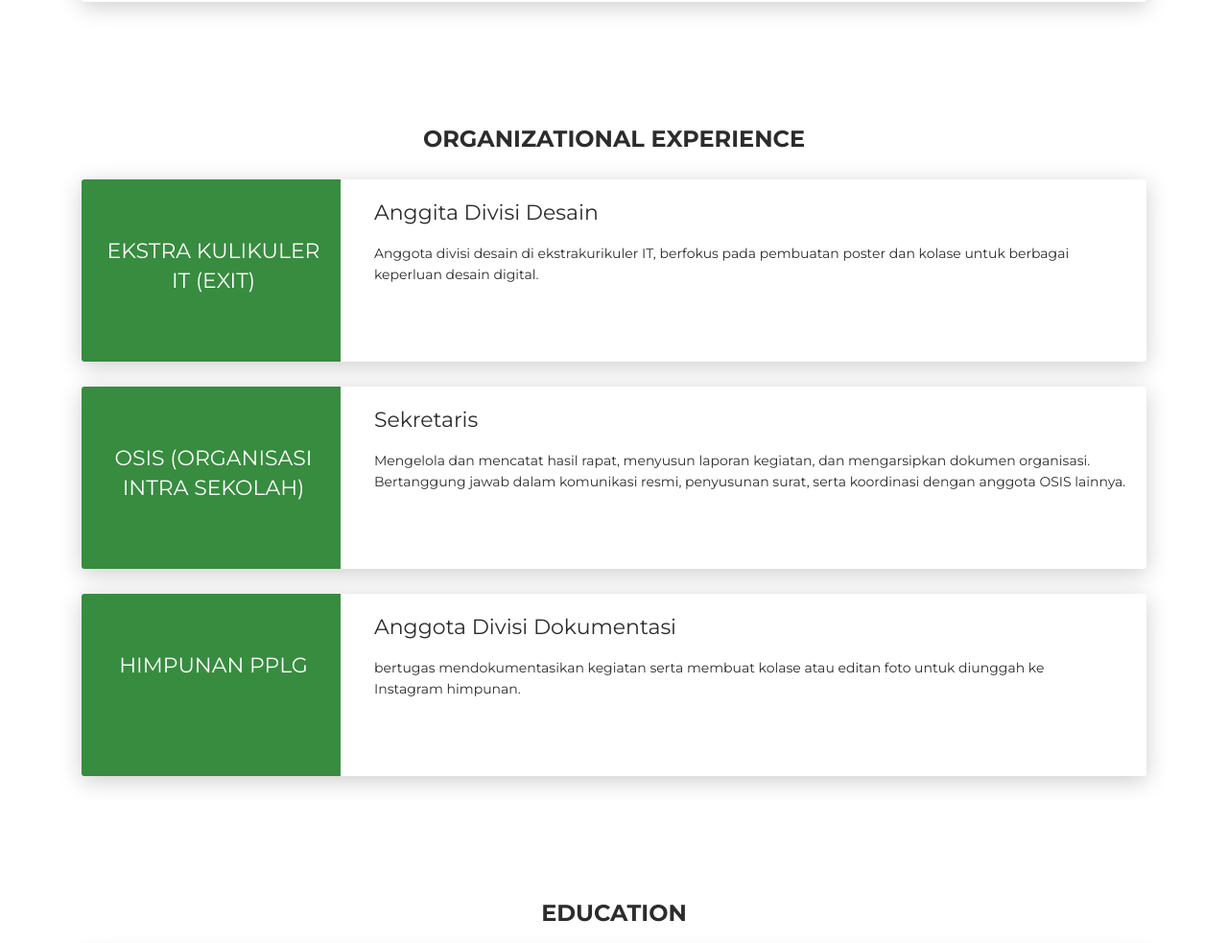
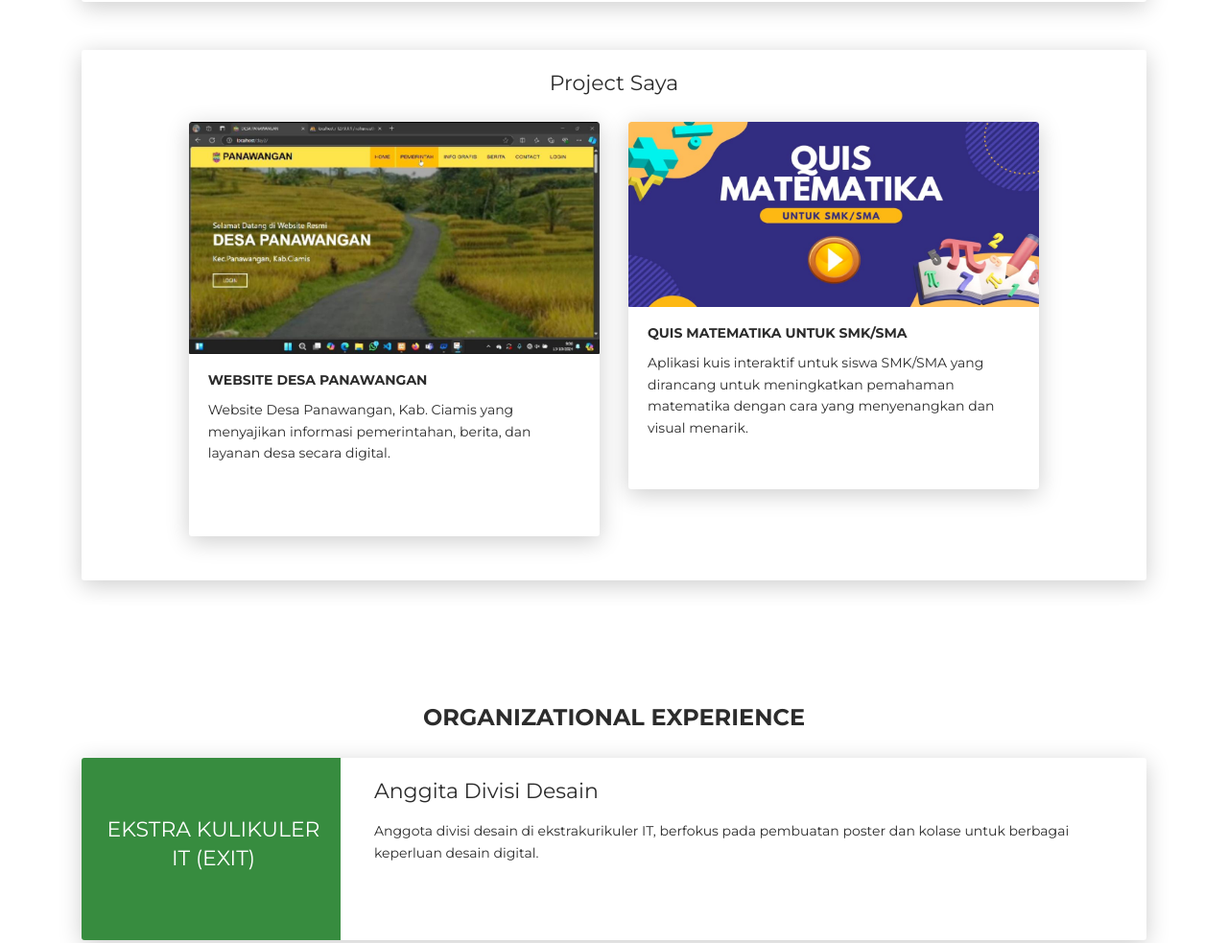
Before and after one commit to raihani11/Website-CV_rai, a plain HTML site: page index.html in a window 1280 px wide. Shown: the part 1513-2496 px from the top of the page at 96% size. Drawn offline with Linux system fonts and the light colour scheme.

Commit message:
Update index.html

```diff
--- a/index.html
+++ b/index.html
@@ -1,25 +1,31 @@
 <!DOCTYPE html>
 <html lang="en-US">
+
 <head>
   <meta charset="UTF-8">
   <link rel="icon" href="https://bit.ly/2GNRwtz" sizes="32x32" />
   <meta http-equiv="X-UA-Compatible" content="IE=edge">
   <meta name="viewport" content="width=device-width, initial-scale=1">
   <title>CV-Raihani Salsabila Azzahra</title>
-    <meta name="description" content="Creative CV is a HTML resume template for professionals. Built with Bootstrap 4, Now UI Kit and FontAwesome, this modern and responsive design template is perfect to showcase your portfolio, skils and experience."/>
+  <meta name="description"
+    content="Creative CV is a HTML resume template for professionals. Built with Bootstrap 4, Now UI Kit and FontAwesome, this modern and responsive design template is perfect to showcase your portfolio, skils and experience." />
   <link href="https://fonts.googleapis.com/css?family=Montserrat:400,700,200" rel="stylesheet">
   <link href="https://maxcdn.bootstrapcdn.com/font-awesome/latest/css/font-awesome.min.css" rel="stylesheet">
   <link href="css/aos.css" rel="stylesheet">
   <link href="css/bootstrap.min.css" rel="stylesheet">
   <link href="styles/main.css" rel="stylesheet">
 </head>
+
 <body id="top">
   <header>
     <div class="profile-page sidebar-collapse">
       <nav class="navbar navbar-expand-lg fixed-top navbar-transparent bg-primary" color-on-scroll="400">
         <div class="container">
           <div class="navbar-translate"><a class="navbar-brand" href="#" rel="tooltip">Raihani Salsabila</a>
-              <button class="navbar-toggler navbar-toggler" type="button" data-toggle="collapse" data-target="#navigation" aria-controls="navigation" aria-expanded="false" aria-label="Toggle navigation"><span class="navbar-toggler-bar bar1"></span><span class="navbar-toggler-bar bar2"></span><span class="navbar-toggler-bar bar3"></span></button>
+            <button class="navbar-toggler navbar-toggler" type="button" data-toggle="collapse" data-target="#navigation"
+              aria-controls="navigation" aria-expanded="false" aria-label="Toggle navigation"><span
+                class="navbar-toggler-bar bar1"></span><span class="navbar-toggler-bar bar2"></span><span
+                class="navbar-toggler-bar bar3"></span></button>
           </div>
           <div class="collapse navbar-collapse justify-content-end" id="navigation">
             <ul class="navbar-nav">
@@ -39,10 +45,10 @@
       <div class="profile-page">
         <div class="wrapper">
           <div class="page-header page-header-small" filter-color="green">
-      <div class="page-header-image" data-parallax="true" style="background-image: url('images/AS.jpg');"></div>
+            <div class="page-header-image" data-parallax="true" style="background-image: url('images/gh.jpg');"></div>
             <div class="container">
               <div class="content-center">
-          <div class="cc-profile-image"><a href="#"><img src="images/foto_profil.jpg" alt="Image"/></a></div>
+                <div class="cc-profile-image"><a href="#"><img src="images/foto_profil.jpg" alt="Image" /></a></div>
                 <div class="h2 title">Raihani Salsabila</div>
                 <p class="category text-white">Siswi SMKN 1 Kawali</p>
               </div>
@@ -51,9 +57,13 @@
               <div class="container">
                 <div class="button-container">
 
-          	<a target="black" class="btn btn-default btn-round btn-lg btn-icon" href="https://x.com/raiiraii2328?t=M-TMjoMTlZ0BeIHzqJgt_A&s=09" rel="tooltip" title="Follow me on Twitter"><i class="fa fa-twitter"></i></a>
+                  <a target="black" class="btn btn-default btn-round btn-lg btn-icon"
+                    href="https://x.com/raiiraii2328?t=M-TMjoMTlZ0BeIHzqJgt_A&s=09" rel="tooltip"
+                    title="Follow me on Twitter"><i class="fa fa-twitter"></i></a>
 
-          	<a target="black" class="btn btn-default btn-round btn-lg btn-icon" href="https://www.instagram.com/raihani547?igsh=dWswMHF3Mzk5azFw" rel="tooltip" title="Follow me on Instagram"><i class="fa fa-instagram"></i></a>
+                  <a target="black" class="btn btn-default btn-round btn-lg btn-icon"
+                    href="https://www.instagram.com/raihani547?igsh=dWswMHF3Mzk5azFw" rel="tooltip"
+                    title="Follow me on Instagram"><i class="fa fa-instagram"></i></a>
 
 
                 </div>
@@ -70,7 +80,8 @@
                     <div class="h4 mt-0 title">Tentang</div>
                     <p>Hallo, saya Raihani Salsabila Azzahra <br></p>
                     <p>Seorang pengembang web yang fokus pada pembuatan aplikasi berbasis web yang berjalan
-              melalui HTTP dari server ke browser. Selain itu, saya seseorang yang aktif dalam berbagai kegiatan, terutama di bidang desain grafis dan dokumentasi.</a></p>
+                      melalui HTTP dari server ke browser. Selain itu, saya seseorang yang aktif dalam berbagai
+                      kegiatan, terutama di bidang desain grafis dan dokumentasi.</a></p>
                   </div>
                 </div>
                 <div class="col-lg-6 col-md-12">
@@ -122,17 +133,20 @@
                     </div>
                   </div>
                   <div class="col-md-6">
-            <div class="progress-container progress-primary"><span class="progress-badge">DESAIN GRAFIS (Mahir)</span>
+                    <div class="progress-container progress-primary"><span class="progress-badge">DESAIN GRAFIS
+                        (Mahir)</span>
                     </div>
                   </div>
                 </div>
                 <div class="row">
                   <div class="col-md-6">
-            <div class="progress-container progress-primary"><span class="progress-badge">Laravel (Pemula)</span>
+                    <div class="progress-container progress-primary"><span class="progress-badge">Laravel
+                        (Pemula)</span>
                     </div>
                   </div>
                   <div class="col-md-6">
-            <div class="progress-container progress-primary"><span class="progress-badge">MICROSOFT OFFICE (Menengah)</span>
+                    <div class="progress-container progress-primary"><span class="progress-badge">MICROSOFT OFFICE
+                        (Menengah)</span>
                     </div>
                   </div>
                 </div>
@@ -165,6 +179,37 @@
                 </div>
               </div>
             </div>
+            <!-- Project Saya -->
+            <div class="card mt-4" data-aos="fade-up" data-aos-anchor-placement="top-bottom">
+              <div class="card-body">
+                <div class="h5 text-center mb-4">Project Saya</div>
+                <div class="row justify-content-center">
+                  <!-- Project 1 -->
+                  <div class="col-md-5">
+                    <div class="card">
+                      <img src="images/webdes_project.jpg" class="card-img-top" alt="Project Portfolio">
+                      <div class="card-body">
+                        <h6 class="card-title">Website Desa Panawangan</h6>
+                        <p class="card-text">Website Desa Panawangan, Kab. Ciamis yang menyajikan informasi
+                          pemerintahan, berita, dan layanan desa secara digital.</p>
+                      </div>
+                    </div>
+                  </div>
+                  <!-- Project 2 -->
+                  <div class="col-md-5">
+                    <div class="card">
+                      <img src="images/game_project.jpg" class="card-img-top" alt="Project Kuis Matematika">
+                      <div class="card-body">
+                        <h6 class="card-title">Quis Matematika untuk SMK/SMA</h6>
+                        <p class="card-text">Aplikasi kuis interaktif untuk siswa SMK/SMA yang dirancang untuk
+                          meningkatkan pemahaman matematika dengan cara yang menyenangkan dan visual menarik.</p>
+                      </div>
+                    </div>
+                  </div>
+                </div>
+              </div>
+            </div>
+
 
           </div>
         </div>
@@ -185,7 +230,8 @@
                   <div class="card-body">
                     <div class="h5">Anggita Divisi Desain</div>
                     <p>
-            	Anggota divisi desain di ekstrakurikuler IT, berfokus pada pembuatan poster dan kolase untuk berbagai keperluan desain digital.
+                      Anggota divisi desain di ekstrakurikuler IT, berfokus pada pembuatan poster dan kolase untuk
+                      berbagai keperluan desain digital.
                     </p>
                   </div>
                 </div>
@@ -202,8 +248,10 @@
                   <div class="card-body">
                     <div class="h5">Sekretaris</div>
                     <p>
-              Mengelola dan mencatat hasil rapat, menyusun laporan kegiatan, dan mengarsipkan dokumen organisasi.
-              Bertanggung jawab dalam komunikasi resmi, penyusunan surat, serta koordinasi dengan anggota OSIS lainnya.
+                      Mengelola dan mencatat hasil rapat, menyusun laporan kegiatan, dan mengarsipkan dokumen
+                      organisasi.
+                      Bertanggung jawab dalam komunikasi resmi, penyusunan surat, serta koordinasi dengan
+                      anggota OSIS lainnya.
                     </p>
 
                   </div>
@@ -220,14 +268,15 @@
                 <div class="col-md-9" data-aos="fade-left" data-aos-offset="50" data-aos-duration="500">
                   <div class="card-body">
                     <div class="h5">Anggota Divisi Dokumentasi</div>
-            <p>bertugas mendokumentasikan kegiatan serta membuat kolase atau editan foto untuk diunggah ke Instagram himpunan.</p>
+                    <p>bertugas mendokumentasikan kegiatan serta membuat kolase atau editan foto untuk diunggah ke
+                      Instagram himpunan.</p>
                   </div>
                 </div>
               </div>
             </div>
           </div>
         </div>
-<div class="section" id="education" >
+        <div class="section" id="education">
           <div class="container cc-education">
             <div class="h4 text-center mb-4 title">EDUCATION</div>
             <div class="card">
@@ -242,7 +291,8 @@
                     <div class="h5">SDN 3 PANAWANGAN</div>
                     <br>
                     <p>
-          Menyelesaikan pendidikan dasar di SDN 3 Panawangan selama tujuh tahun. Mengikuti berbagai kegiatan sekolah dengan tingkat partisipasi yang cukup aktif,
+                      Menyelesaikan pendidikan dasar di SDN 3 Panawangan selama tujuh tahun. Mengikuti berbagai kegiatan
+                      sekolah dengan tingkat partisipasi yang cukup aktif,
                       meskipun tidak terlalu menonjol.
                     </p>
                   </div>
@@ -261,7 +311,8 @@
                     <div class="h5">SMPN 1 PANAWANGAN</div>
                     <br>
                     <p>
-              Melanjutkan pendidikan di SMPN 1 Panawangan dan menyelesaikan jenjang menengah pertama. Aktif dalam organisasi MPK serta mengikuti ekstrakurikuler pencak silat,
+                      Melanjutkan pendidikan di SMPN 1 Panawangan dan menyelesaikan jenjang menengah pertama. Aktif
+                      dalam organisasi MPK serta mengikuti ekstrakurikuler pencak silat,
                       yang membantu dalam pengembangan kepemimpinan dan keterampilan bela diri.
                     </p>
                   </div>
@@ -280,8 +331,10 @@
                     <div class="h5">SMKN 1 KAWALI</div>
                     <br>
                     <p>
-              Saat ini menempuh pendidikan di SMKN 1 Kawali dengan jurusan PPLG (Pengembangan Perangkat Lunak dan Gim).
-              Aktif dalam berbagai organisasi dan kegiatan ekstrakurikuler yang mendukung pengembangan keterampilan di bidang teknologi, desain, dan dokumentasi.
+                      Saat ini menempuh pendidikan di SMKN 1 Kawali dengan jurusan PPLG (Pengembangan Perangkat Lunak
+                      dan Gim).
+                      Aktif dalam berbagai organisasi dan kegiatan ekstrakurikuler yang mendukung pengembangan
+                      keterampilan di bidang teknologi, desain, dan dokumentasi.
                     </p>
                   </div>
                 </div>
@@ -292,14 +345,20 @@
         <footer class="footer">
           <div class="container text-center">
 
-      	<a target="black" class="cc-twitter btn btn-link " href="https://x.com/raiiraii2328?t=M-TMjoMTlZ0BeIHzqJgt_A&s=09"><i class="fa fa-twitter fa-2x " aria-hidden="true"></i></a>
+            <a target="black" class="cc-twitter btn btn-link "
+              href="https://x.com/raiiraii2328?t=M-TMjoMTlZ0BeIHzqJgt_A&s=09"><i class="fa fa-twitter fa-2x "
+                aria-hidden="true"></i></a>
 
-      	<a target="black" class="cc-instagram btn btn-link" href="https://www.instagram.com/raihani547?igsh=dWswMHF3Mzk5azFw"><i class="fa fa-instagram fa-2x " aria-hidden="true"></i></a></div>
+            <a target="black" class="cc-instagram btn btn-link"
+              href="https://www.instagram.com/raihani547?igsh=dWswMHF3Mzk5azFw"><i class="fa fa-instagram fa-2x "
+                aria-hidden="true"></i></a>
+          </div>
 
 
           <div class="h4 title text-center">Raihani Salsabila</div>
           <div class="text-center text-muted">
-        <p>&copy; All rights reserved. <br> Design <a class="credit" href="https://www.facebook.com/suhanur.rahman.s" target="_blank">Raihani</a></p>
+            <p>&copy; All rights reserved. <br> Design <a class="credit"
+                href="https://www.facebook.com/suhanur.rahman.s" target="_blank">Raihani</a></p>
           </div>
         </footer>
         <script src="js/core/jquery.3.2.1.min.js"></script>
@@ -309,4 +368,5 @@
         <script src="js/aos.js"></script>
         <script src="scripts/main.js"></script>
 </body>
+
 </html>
```
Lines whose indentation alone changed are shown as unchanged.
